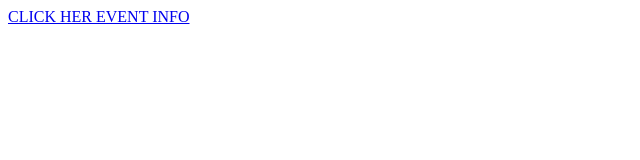
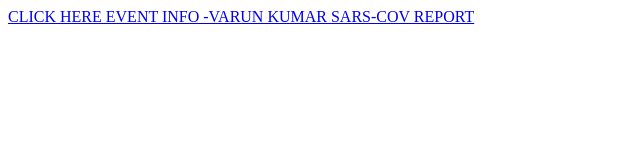
Before and after one commit to adithya2912/SUREDDY-VARUN, a plain HTML site: page index.html in a window 1280 px wide. Shown: the whole page, without its empty margins (0-640 px from the left). Drawn offline with Linux system fonts and the light colour scheme.

Commit message:
Update index.html

```diff
--- a/index.html
+++ b/index.html
@@ -1,3 +1,3 @@
 <html>
-  <p><a href="VARUN.pdf">CLICK HER EVENT INFO</a></p>
+  <p><a href="VARUN.pdf">CLICK HERE EVENT INFO -VARUN KUMAR SARS-COV REPORT</a></p>
 </html>
```
